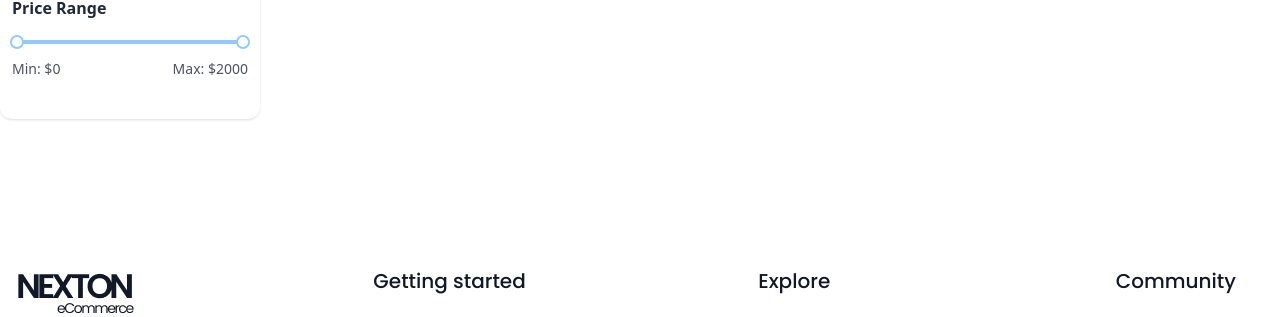
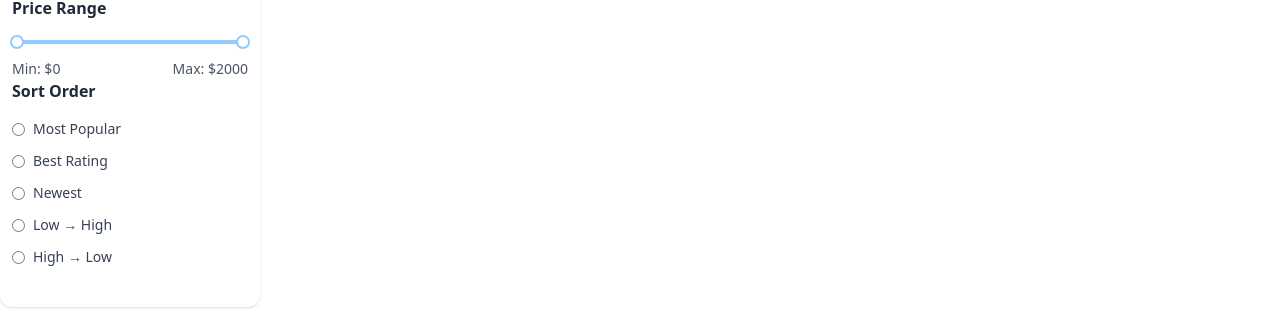
Before and after one commit to mahirTheCoder/Nexton-E-commerce, a React (Vite) app: page /AllProducts in a window 1280 px wide. Shown: the part 576-893 px from the top of the page. Built offline with nearby package versions, Linux system fonts and the light colour scheme; no server answers.

Commit message:
sort add

```diff
--- a/src/Components/AllProducts.jsx
+++ b/src/Components/AllProducts.jsx
@@ -89,7 +89,32 @@ const AllProducts = () => {
               </div>
             </div>
 
-
+            {/* Sort */}
+            <div>
+              <h3 className="font-semibold mb-4 text-gray-800">Sort Order</h3>
+              <div className="flex flex-col gap-3 text-sm text-gray-700">
+                <label className="flex items-center gap-2">
+                  <input type="radio" name="sort" />
+                  Most Popular
+                </label>
+                <label className="flex items-center gap-2">
+                  <input type="radio" name="sort" />
+                  Best Rating
+                </label>
+                <label className="flex items-center gap-2">
+                  <input type="radio" name="sort" />
+                  Newest
+                </label>
+                <label className="flex items-center gap-2">
+                  <input type="radio" name="sort" />
+                  Low → High
+                </label>
+                <label className="flex items-center gap-2">
+                  <input type="radio" name="sort" />
+                  High → Low
+                </label>
+              </div>
+            </div>
 
           </div>
 
```
